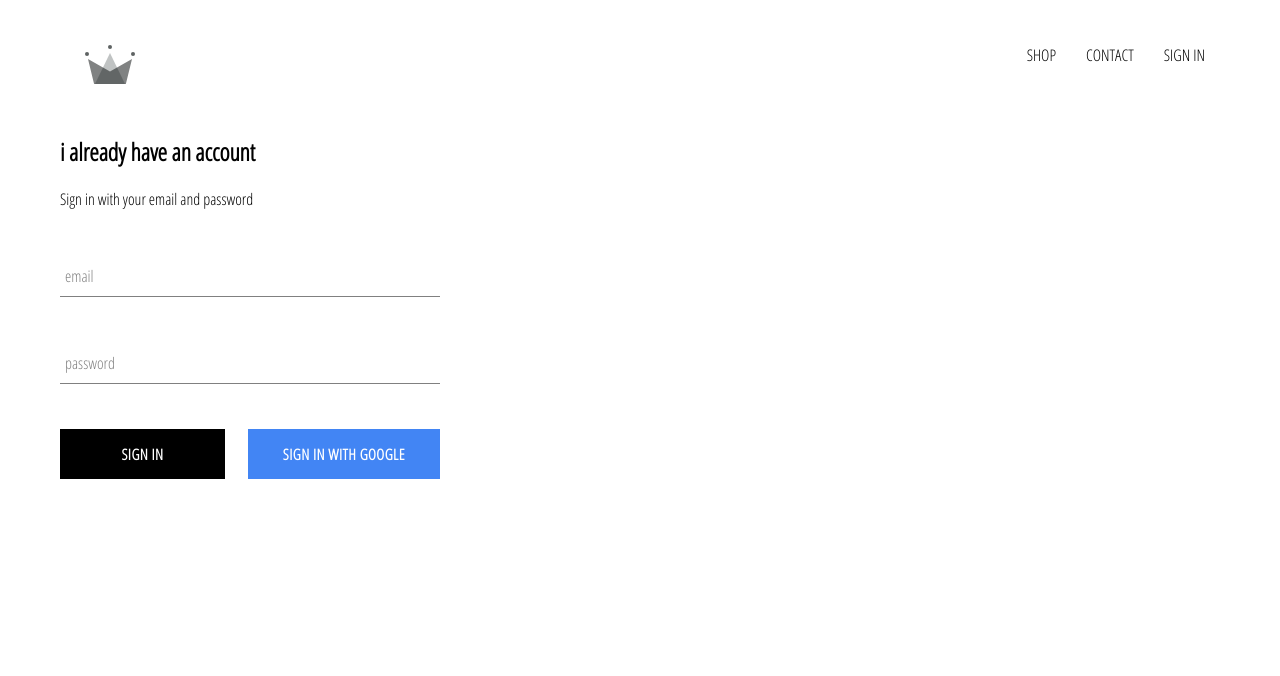
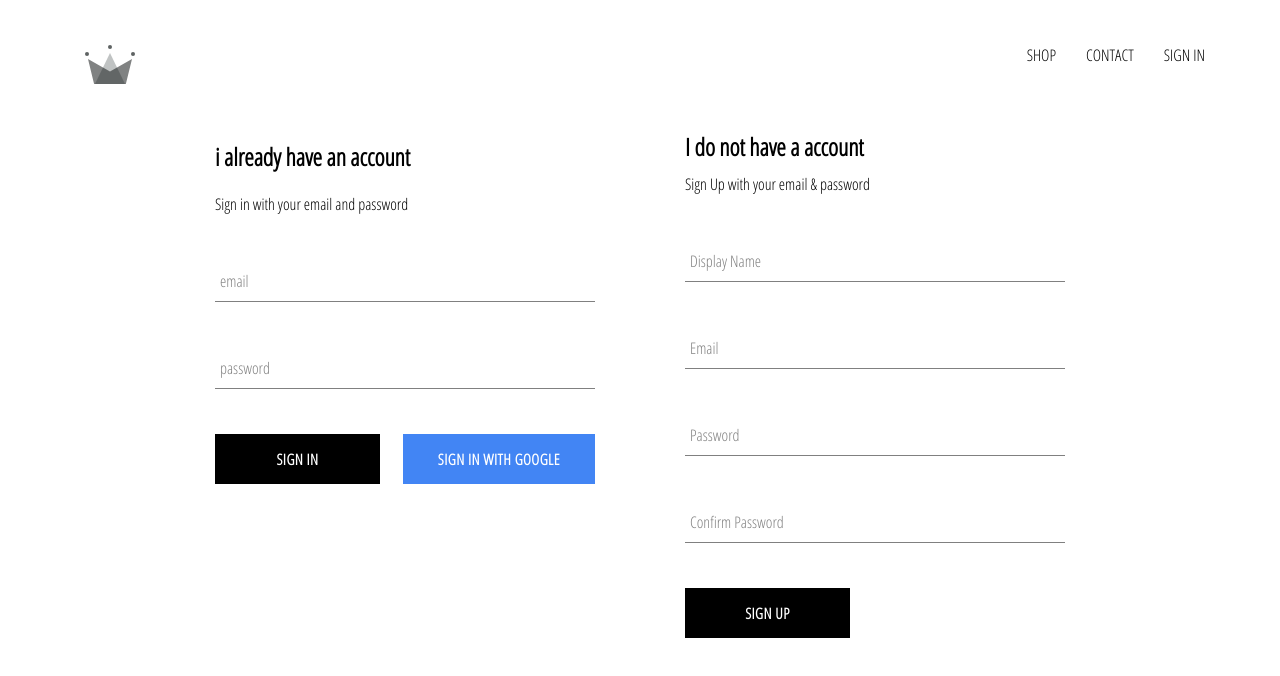
Before and after one commit to Verenasworld/crwn-clothing, a React (Create React App) app: page /signin in a window 1280 px wide. Shown: the top 676 px of the page. Built offline with nearby package versions, Linux system fonts and the light colour scheme; no server answers.

Commit message:
Folge 101-104 fertig - implemented firebase utils, included ability to store authenticated users into our firestore database

```diff
--- a/src/components/sign-up/sign-up.component.jsx
+++ b/src/components/sign-up/sign-up.component.jsx
@@ -23,19 +23,29 @@
             return;
         }
         try {
-            const { user } = await auth.createUserWithEmailAndPassword(email,password)
+            const { user } = await auth.createUserWithEmailAndPassword(email,password);
             await createUserProfileDocument (user, {displayName});
-            this.setState()
+            this.setState({
+                displayName: '',
+                email: '',
+                password: '',
+                confirmPassword: ''
+            });
         }catch (error){
             console.error(error);}
+    };
+    handleChange = event => {
+        const {name, value } = event.target;
+        this.setState({[name]: value});
+    }
 
-    }
+
 
     render() {
         const {displayName, email, password, confirmPassword} = this.state;
         return (
             <div className='sign-up'>
-                <h2 className='title'> i do nor have a account</h2>
+                <h2 className='title'> I do not have a account</h2>
                 <span>Sign Up with your email & password</span>
                 <form className='sign-up-form' onSubmit={this.handleSubmit}>
                     <FormInput
--- a/src/components/sign-up/sign-up.styles.scss
+++ b/src/components/sign-up/sign-up.styles.scss
@@ -0,0 +1,9 @@
+.sign-up{
+  display: flex;
+  flex-direction: column;
+  width: 380px;
+
+  .title {
+    margin: 10px 0;
+  }
+}
--- a/src/pages/sing-in-and-sign-up/sing-in-and-sign-up.component.jsx
+++ b/src/pages/sing-in-and-sign-up/sing-in-and-sign-up.component.jsx
@@ -1,12 +1,14 @@
 import React from 'react';
 import './sing-in-and-sign-up.style.scss';
 import SignIn from "../../components/sign-in/sign-in.component";
+import SignUp from "../../components/sign-up/sign-up.component";
 
 
 const SingInAndSignUp = () => {
     return (
-        <div className='sing-in-and-sign-up'>
+        <div className='sign-in-and-sign-up'>
             <SignIn/>
+            <SignUp/>
         </div>
     );
 };
--- a/src/pages/sing-in-and-sign-up/sing-in-and-sign-up.style.scss
+++ b/src/pages/sing-in-and-sign-up/sing-in-and-sign-up.style.scss
@@ -0,0 +1,6 @@
+.sign-in-and-sign-up{
+  width: 850px;
+  display: flex;
+  justify-content: space-between;
+  margin: 30px auto;
+}
```
Also changed, not shown: 1 other file (tests, documents, lock files or other folders).
